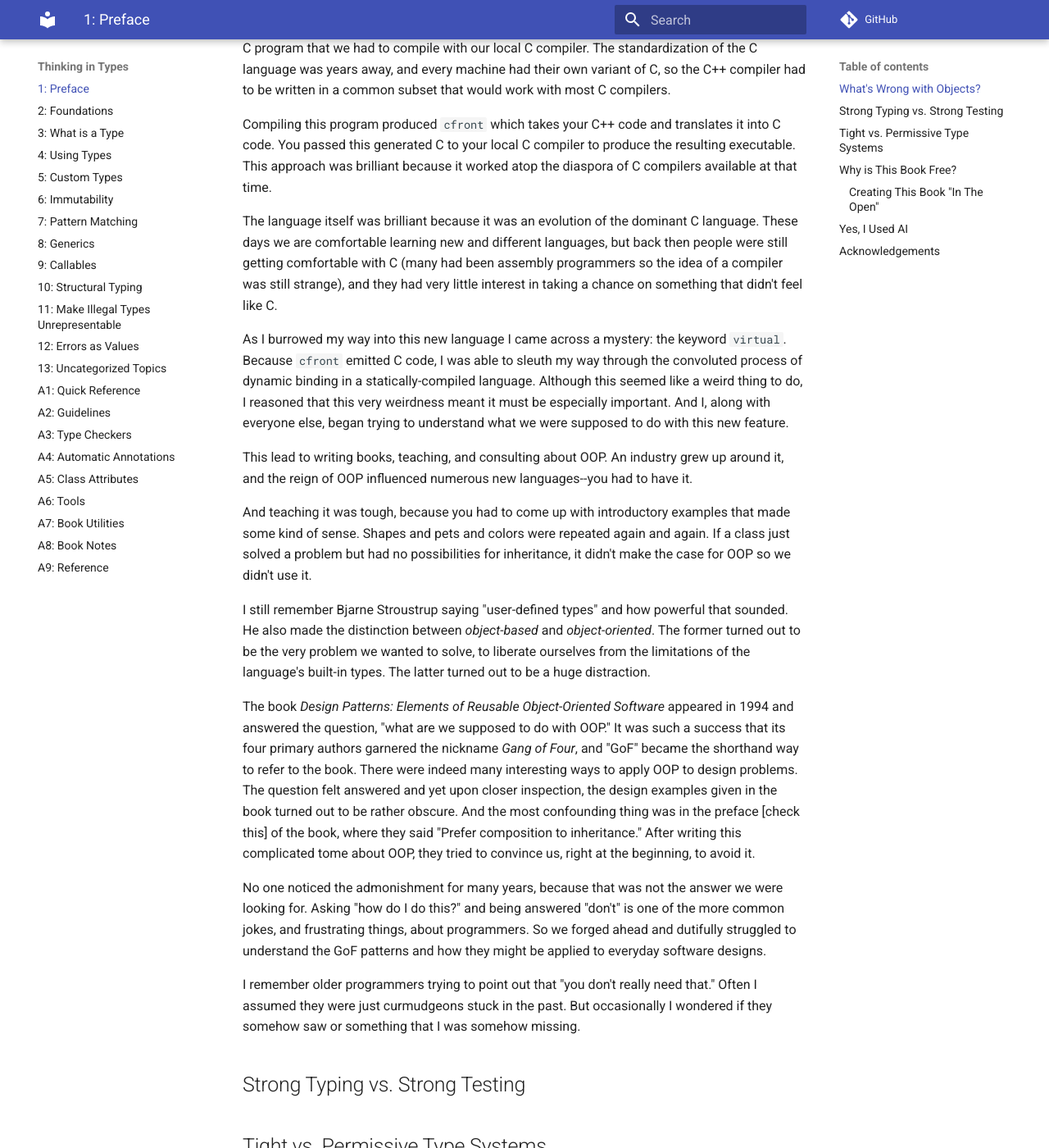
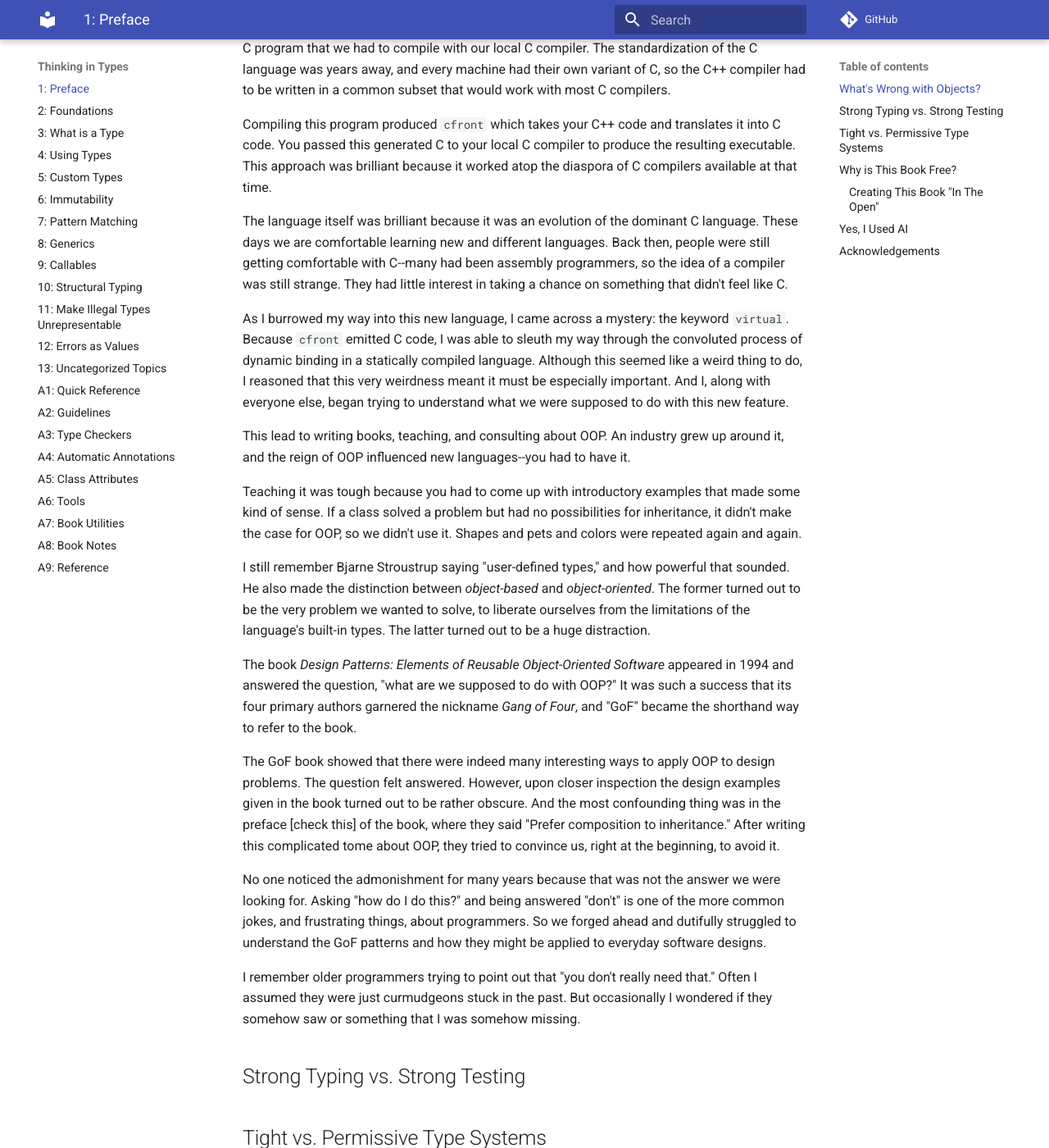
Before and after one commit to ThinkingInTypes/ThinkingInTypes.github.io, an MkDocs documentation site: the page built from Chapters/C01_Preface.md, in a window 1280 px wide and 1400 px high, scrolled down 1242 px. Shown: the whole window at 82% size. Built offline with MkDocs 1.6.1 and Material for MkDocs 9.7.7, drawn with Linux system fonts in a browser that asks for light colours; comment, search, counter and statistics services are not loaded; some of the changed text lies outside the part shown.

Commit message:
Update C01_Preface.md

```diff
--- a/Chapters/C01_Preface.md
+++ b/Chapters/C01_Preface.md
@@ -4,7 +4,7 @@
 > A lot of the material is rough and in early form, especially the prose.
 > However, the book development tooling is in place, so all the examples are tested (If something doesn't work, I'll
 > know about it).
-> My hope is that even during development you will find the material useful.
+> My hope is that even during development, you will find the material useful.
 
 At the beginning of the book _Alice in Wonderland_, Alice sees a white rabbit wearing clothing and holding a watch.
 The rabbit runs off, very concerned about being late for something, and Alice follows him.
@@ -49,34 +49,37 @@
 This approach was brilliant because it worked atop the diaspora of C compilers available at that time.
 
 The language itself was brilliant because it was an evolution of the dominant C language.
-These days we are comfortable learning new and different languages, but back then people were still getting comfortable with C (many had been assembly programmers
-so the idea of a compiler was still strange), and they had very little interest in taking a chance on something that didn't feel like C.
+These days we are comfortable learning new and different languages.
+Back then, people were still getting comfortable with C--many had been assembly programmers, so the idea of a compiler was still strange.
+They had little interest in taking a chance on something that didn't feel like C.
 
-As I burrowed my way into this new language I came across a mystery: the keyword `virtual`.
-Because `cfront` emitted C code, I was able to sleuth my way through the convoluted process of dynamic binding in a statically-compiled language.
+As I burrowed my way into this new language, I came across a mystery: the keyword `virtual`.
+Because `cfront` emitted C code, I was able to sleuth my way through the convoluted process of dynamic binding in a statically compiled language.
 Although this seemed like a weird thing to do, I reasoned that this very weirdness meant it must be especially important.
 And I, along with everyone else, began trying to understand what we were supposed to do with this new feature.
 
 This lead to writing books, teaching, and consulting about OOP.
-An industry grew up around it, and the reign of OOP influenced numerous new languages--you had to have it.
+An industry grew up around it, and the reign of OOP influenced new languages--you had to have it.
 
-And teaching it was tough, because you had to come up with introductory examples that made some kind of sense.
+Teaching it was tough because you had to come up with introductory examples that made some kind of sense.
+If a class solved a problem but had no possibilities for inheritance, it didn't make the case for OOP, so we didn't use it.
 Shapes and pets and colors were repeated again and again.
-If a class just solved a problem but had no possibilities for inheritance, it didn't make the case for OOP so we didn't use it.
 
-I still remember Bjarne Stroustrup saying "user-defined types" and how powerful that sounded.
+I still remember Bjarne Stroustrup saying "user-defined types," and how powerful that sounded.
 He also made the distinction between _object-based_ and _object-oriented_.
 The former turned out to be the very problem we wanted to solve, to liberate ourselves from the limitations of the language's built-in types.
 The latter turned out to be a huge distraction.
 
-The book _Design Patterns: Elements of Reusable Object-Oriented Software_ appeared in 1994 and answered the question, "what are we supposed to do with OOP."
+The book _Design Patterns: Elements of Reusable Object-Oriented Software_ appeared in 1994 and answered the question, "what are we supposed to do with OOP?"
 It was such a success that its four primary authors garnered the nickname _Gang of Four_, and "GoF" became the shorthand way to refer to the book.
-There were indeed many interesting ways to apply OOP to design problems.
-The question felt answered and yet upon closer inspection, the design examples given in the book turned out to be rather obscure.
+
+The GoF book showed that there were indeed many interesting ways to apply OOP to design problems.
+The question felt answered.
+However, upon closer inspection the design examples given in the book turned out to be rather obscure.
 And the most confounding thing was in the preface [check this] of the book, where they said "Prefer composition to inheritance."
 After writing this complicated tome about OOP, they tried to convince us, right at the beginning, to avoid it.
 
-No one noticed the admonishment for many years, because that was not the answer we were looking for.
+No one noticed the admonishment for many years because that was not the answer we were looking for.
 Asking "how do I do this?" and being answered "don't" is one of the more common jokes, and frustrating things, about programmers.
 So we forged ahead and dutifully struggled to understand the GoF patterns and how they might be applied to everyday software designs.
 
@@ -102,11 +105,10 @@
 one.
 If I was starting out now to pursue consulting, I would instead ask a lot of questions, probably starting with an AI.
 I would then talk to individual consultants and small consulting firms, and maybe even work for one.
-Most importantly, I would try to get to the bottom of _why_ I wanted to be a consultant; what need does it satisfy (
-other than making a living).
+Most importantly, I would try to get to the bottom of _why_ I wanted to be a consultant; what need does it satisfy (other than making a living).
 
-In my case the "why" is the need for connection and community and the need to be helpful.
-In the last 15 years I've studied this thing called _Nonviolent Communication_ (NVC) and taken a lot of enjoyable
+In my case, the "why" is the need for connection and community and the need to be helpful.
+In the last 15 years, I've studied this thing called _Nonviolent Communication_ (NVC) and taken a lot of enjoyable
 workshops on the subject.
 After becoming better at communicating, the biggest benefit of NVC is discovering your true needs.
 Once you know those, you can distinguish between needs and strategies--a strategy is one way to meet a need.
```
Also changed, not shown: other parts of Chapters/C01_Preface.md (+4 -4 lines).
